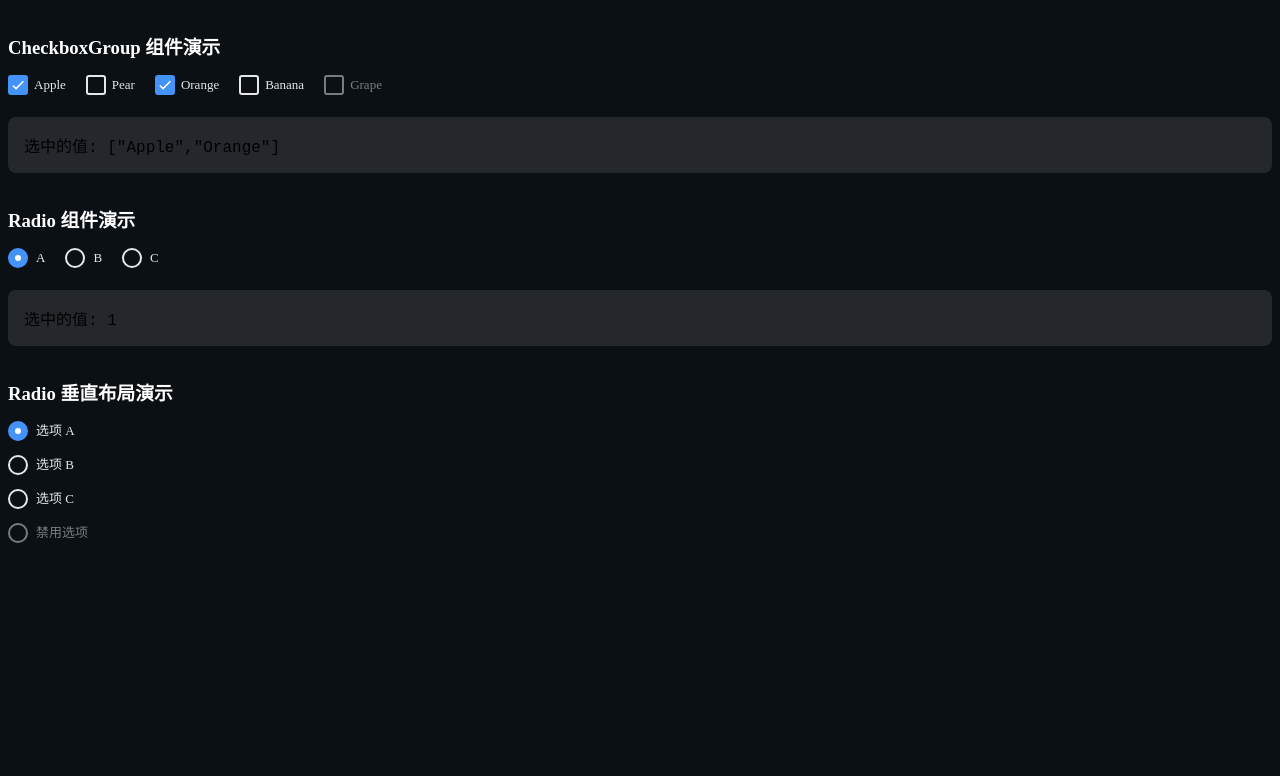
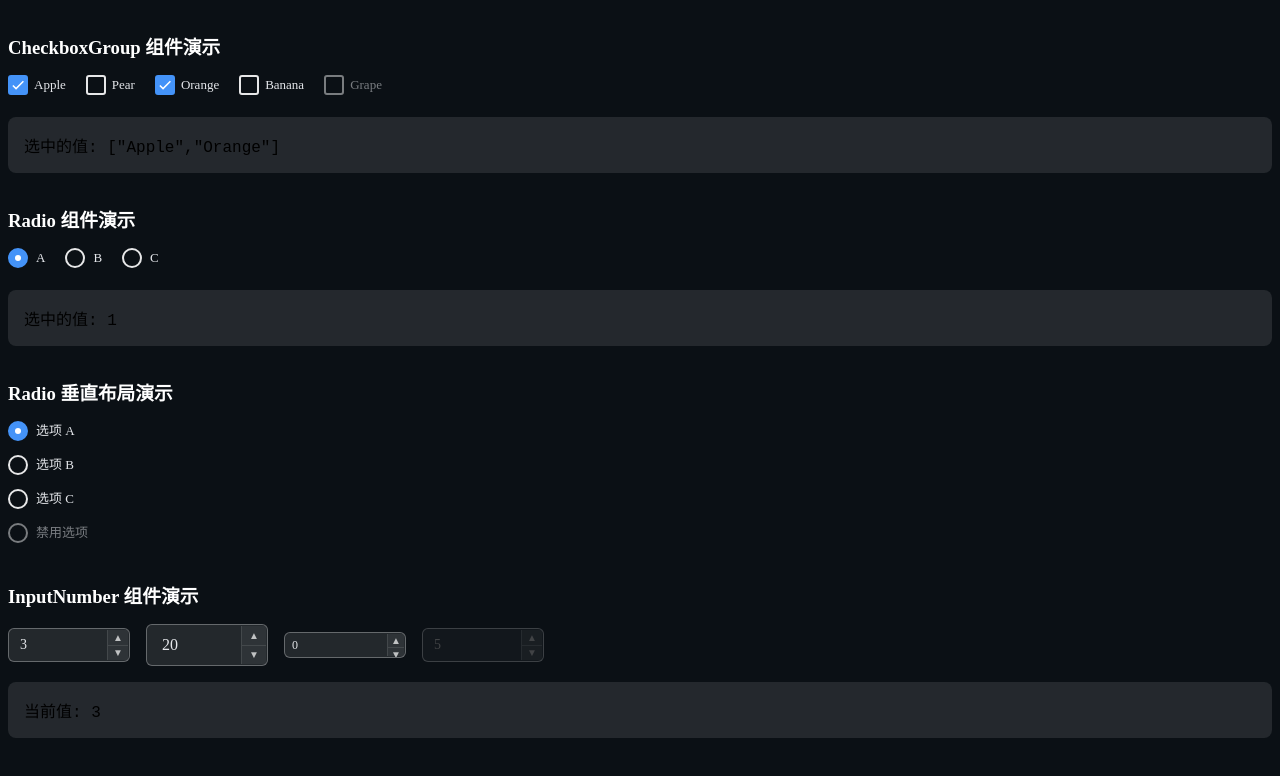
Before and after one commit to aicherishKong/eveye-component, a React (Vite) app: page / in a window 1280 px wide. Shown: the top 776 px of the page. Built offline with nearby package versions, Linux system fonts and the light colour scheme.

Commit message:
feat: input number

```diff
--- a/src/App.tsx
+++ b/src/App.tsx
@@ -1,7 +1,7 @@
 /** @jsxImportSource @emotion/react */
 import { useState } from "react";
 import styled from "@emotion/styled";
-import { CheckboxGroup, Radio } from "./components";
+import { CheckboxGroup, Radio, InputNumber } from "./components";
 
 const CheckboxSection = styled.div`
   margin: 2rem 0;
@@ -31,6 +31,9 @@ function App() {
   // Radio 相关状态
   const [radioValue, setRadioValue] = useState(1);
 
+  // InputNumber 相关状态
+  const [inputValue, setInputValue] = useState(3);
+
   // 选项数据
   const plainOptions = [
     { label: "Apple", value: "Apple" },
@@ -48,6 +51,11 @@ function App() {
   const onRadioChange = (value: any) => {
     console.log("radio checked", value);
     setRadioValue(value);
+  };
+
+  const onInputNumberChange = (value: number | null) => {
+    console.log("input number changed", value);
+    setInputValue(value || 0);
   };
 
   return (
@@ -87,6 +95,42 @@ function App() {
            <Radio value={4} disabled>禁用选项</Radio>
          </Radio.Group>
        </CheckboxSection>
+
+       <CheckboxSection>
+         <SectionTitle>InputNumber 组件演示</SectionTitle>
+         <div style={{ display: 'flex', gap: '16px', alignItems: 'center', flexWrap: 'wrap' }}>
+           <InputNumber
+             min={1}
+             max={10}
+             defaultValue={3}
+             onChange={onInputNumberChange}
+             placeholder="请输入数字"
+           />
+           <InputNumber
+             min={0}
+             max={100}
+             step={10}
+             defaultValue={20}
+             size="large"
+           />
+           <InputNumber
+             min={-10}
+             max={10}
+             step={0.1}
+             precision={1}
+             defaultValue={0}
+             size="small"
+           />
+           <InputNumber
+             disabled
+             defaultValue={5}
+           />
+         </div>
+
+         <ResultDisplay>
+           <div>当前值: {inputValue}</div>
+         </ResultDisplay>
+       </CheckboxSection>
      </div>
   );
 }
--- a/src/components/index.ts
+++ b/src/components/index.ts
@@ -3,3 +3,6 @@ export type { CheckboxProps, CheckboxGroupProps } from "./checkbox/Checkbox";
 
 export { Radio } from "./radio";
 export type { RadioProps, RadioGroupProps } from "./radio";
+
+export { default as InputNumber } from "./input-number";
+export type { InputNumberProps } from "./input-number";
--- /dev/null
+++ b/src/components/input-number/index.tsx
@@ -0,0 +1,322 @@
+/** @jsxImportSource @emotion/react */
+import React, { useState, useEffect, useRef } from 'react';
+import { css } from '@emotion/react';
+
+// InputNumber Props
+export interface InputNumberProps {
+  value?: number;
+  defaultValue?: number;
+  min?: number;
+  max?: number;
+  step?: number;
+  precision?: number;
+  disabled?: boolean;
+  placeholder?: string;
+  size?: 'small' | 'middle' | 'large';
+  onChange?: (value: number | null) => void;
+  onBlur?: (e: React.FocusEvent<HTMLInputElement>) => void;
+  onFocus?: (e: React.FocusEvent<HTMLInputElement>) => void;
+  onPressEnter?: (e: React.KeyboardEvent<HTMLInputElement>) => void;
+  className?: string;
+  style?: React.CSSProperties;
+  controls?: boolean;
+  stringMode?: boolean;
+}
+
+// Size configurations
+const sizeConfig = {
+  small: {
+    height: '24px',
+    fontSize: '12px',
+    padding: '0 7px',
+    controlWidth: '16px',
+  },
+  middle: {
+    height: '32px',
+    fontSize: '14px',
+    padding: '0 11px',
+    controlWidth: '20px',
+  },
+  large: {
+    height: '40px',
+    fontSize: '16px',
+    padding: '0 15px',
+    controlWidth: '24px',
+  },
+};
+
+// Styles
+const inputNumberWrapperStyle = (size: 'small' | 'middle' | 'large', disabled: boolean, focused: boolean) => css`
+  position: relative;
+  display: inline-flex;
+  align-items: center;
+  width: 120px;
+  height: ${sizeConfig[size].height};
+  background: ${disabled ? 'rgba(255, 255, 255, 0.05)' : 'rgba(255, 255, 255, 0.1)'};
+  border: 1px solid ${focused ? 'rgb(68, 147, 248)' : 'rgba(255, 255, 255, 0.3)'};
+  border-radius: 6px;
+  transition: all 0.2s ease;
+  overflow: hidden;
+
+  &:hover {
+    border-color: ${disabled ? 'rgba(255, 255, 255, 0.3)' : 'rgb(68, 147, 248)'};
+  }
+
+  ${disabled ? 'cursor: not-allowed; opacity: 0.6;' : ''}
+`;
+
+const inputStyle = (size: 'small' | 'middle' | 'large', disabled: boolean, hasControls: boolean) => css`
+  flex: 1;
+  height: 100%;
+  padding: ${sizeConfig[size].padding};
+  padding-right: ${hasControls ? `${parseInt(sizeConfig[size].controlWidth) + 8}px` : sizeConfig[size].padding.split(' ')[1]};
+  font-size: ${sizeConfig[size].fontSize};
+  color: ${disabled ? '#666' : '#e5e7eb'};
+  background: transparent;
+  border: none;
+  outline: none;
+  font-family: inherit;
+
+  &::placeholder {
+    color: rgba(255, 255, 255, 0.4);
+  }
+
+  &::-webkit-outer-spin-button,
+  &::-webkit-inner-spin-button {
+    -webkit-appearance: none;
+    margin: 0;
+  }
+
+  &[type=number] {
+    -moz-appearance: textfield;
+  }
+`;
+
+const controlsStyle = (size: 'small' | 'middle' | 'large') => css`
+  position: absolute;
+  right: 1px;
+  top: 1px;
+  bottom: 1px;
+  width: ${sizeConfig[size].controlWidth};
+  display: flex;
+  flex-direction: column;
+  background: rgba(255, 255, 255, 0.05);
+  border-left: 1px solid rgba(255, 255, 255, 0.1);
+`;
+
+const controlButtonStyle = (disabled: boolean) => css`
+  flex: 1;
+  display: flex;
+  align-items: center;
+  justify-content: center;
+  background: transparent;
+  border: none;
+  color: ${disabled ? '#666' : 'rgba(255, 255, 255, 0.7)'};
+  cursor: ${disabled ? 'not-allowed' : 'pointer'};
+  transition: all 0.15s ease;
+  font-size: 10px;
+
+  &:hover {
+    background: ${disabled ? 'transparent' : 'rgba(255, 255, 255, 0.1)'};
+    color: ${disabled ? '#666' : '#fff'};
+  }
+
+  &:active {
+    background: ${disabled ? 'transparent' : 'rgba(255, 255, 255, 0.2)'};
+  }
+
+  &:first-of-type {
+    border-bottom: 1px solid rgba(255, 255, 255, 0.1);
+  }
+`;
+
+// Helper functions
+const formatNumber = (value: number, precision?: number): number => {
+  if (precision !== undefined) {
+    return Number(value.toFixed(precision));
+  }
+  return value;
+};
+
+const isValidNumber = (value: any): boolean => {
+  return !isNaN(value) && isFinite(value);
+};
+
+const clampValue = (value: number, min?: number, max?: number): number => {
+  let result = value;
+  if (min !== undefined && result < min) {
+    result = min;
+  }
+  if (max !== undefined && result > max) {
+    result = max;
+  }
+  return result;
+};
+
+// InputNumber Component
+const InputNumber: React.FC<InputNumberProps> = ({
+  value: valueProp,
+  defaultValue,
+  min,
+  max,
+  step = 1,
+  precision,
+  disabled = false,
+  placeholder,
+  size = 'middle',
+  onChange,
+  onBlur,
+  onFocus,
+  onPressEnter,
+  className,
+  style,
+  controls = true,
+  stringMode = false,
+}) => {
+  const [internalValue, setInternalValue] = useState<number | null>(defaultValue ?? null);
+  const [inputValue, setInputValue] = useState<string>('');
+  const [focused, setFocused] = useState(false);
+  const inputRef = useRef<HTMLInputElement>(null);
+
+  const value = valueProp !== undefined ? valueProp : internalValue;
+
+  // Update input display value when value changes
+  useEffect(() => {
+    if (value !== null && value !== undefined) {
+      setInputValue(String(value));
+    } else {
+      setInputValue('');
+    }
+  }, [value]);
+
+  const handleInputChange = (e: React.ChangeEvent<HTMLInputElement>) => {
+    const inputVal = e.target.value;
+    setInputValue(inputVal);
+
+    if (inputVal === '' || inputVal === '-') {
+      updateValue(null);
+      return;
+    }
+
+    const numValue = Number(inputVal);
+    if (isValidNumber(numValue)) {
+      updateValue(numValue);
+    }
+  };
+
+  const updateValue = (newValue: number | null) => {
+    if (newValue !== null) {
+      const clampedValue = clampValue(newValue, min, max);
+      const formattedValue = formatNumber(clampedValue, precision);
+
+      if (valueProp === undefined) {
+        setInternalValue(formattedValue);
+      }
+      onChange?.(formattedValue);
+    } else {
+      if (valueProp === undefined) {
+        setInternalValue(null);
+      }
+      onChange?.(null);
+    }
+  };
+
+  const handleBlur = (e: React.FocusEvent<HTMLInputElement>) => {
+    setFocused(false);
+
+    // Format the input value on blur
+    if (value !== null && value !== undefined) {
+      const formattedValue = formatNumber(value, precision);
+      setInputValue(String(formattedValue));
+    }
+
+    onBlur?.(e);
+  };
+
+  const handleFocus = (e: React.FocusEvent<HTMLInputElement>) => {
+    setFocused(true);
+    onFocus?.(e);
+  };
+
+  const handleKeyDown = (e: React.KeyboardEvent<HTMLInputElement>) => {
+    if (e.key === 'Enter') {
+      onPressEnter?.(e);
+    } else if (e.key === 'ArrowUp') {
+      e.preventDefault();
+      handleStep(true);
+    } else if (e.key === 'ArrowDown') {
+      e.preventDefault();
+      handleStep(false);
+    }
+  };
+
+  const handleStep = (up: boolean) => {
+    if (disabled) return;
+
+    const currentValue = value ?? 0;
+    const newValue = up ? currentValue + step : currentValue - step;
+    updateValue(newValue);
+  };
+
+  const canStepUp = () => {
+    if (disabled) return false;
+    if (max === undefined) return true;
+    return (value ?? 0) < max;
+  };
+
+  const canStepDown = () => {
+    if (disabled) return false;
+    if (min === undefined) return true;
+    return (value ?? 0) > min;
+  };
+
+  return (
+    <div
+      css={inputNumberWrapperStyle(size, disabled, focused)}
+      className={className}
+      style={style}
+    >
+      <input
+        ref={inputRef}
+        css={inputStyle(size, disabled, controls)}
+        type="text"
+        value={inputValue}
+        placeholder={placeholder}
+        disabled={disabled}
+        onChange={handleInputChange}
+        onBlur={handleBlur}
+        onFocus={handleFocus}
+        onKeyDown={handleKeyDown}
+      />
+
+      {controls && (
+        <div css={controlsStyle(size)}>
+          <button
+            css={controlButtonStyle(!canStepUp())}
+            disabled={!canStepUp()}
+            onMouseDown={(e) => {
+              e.preventDefault();
+              handleStep(true);
+            }}
+            type="button"
+          >
+            ▲
+          </button>
+          <button
+            css={controlButtonStyle(!canStepDown())}
+            disabled={!canStepDown()}
+            onMouseDown={(e) => {
+              e.preventDefault();
+              handleStep(false);
+            }}
+            type="button"
+          >
+            ▼
+          </button>
+        </div>
+      )}
+    </div>
+  );
+};
+
+export default InputNumber;
```
Lines whose indentation alone changed are shown as unchanged.
